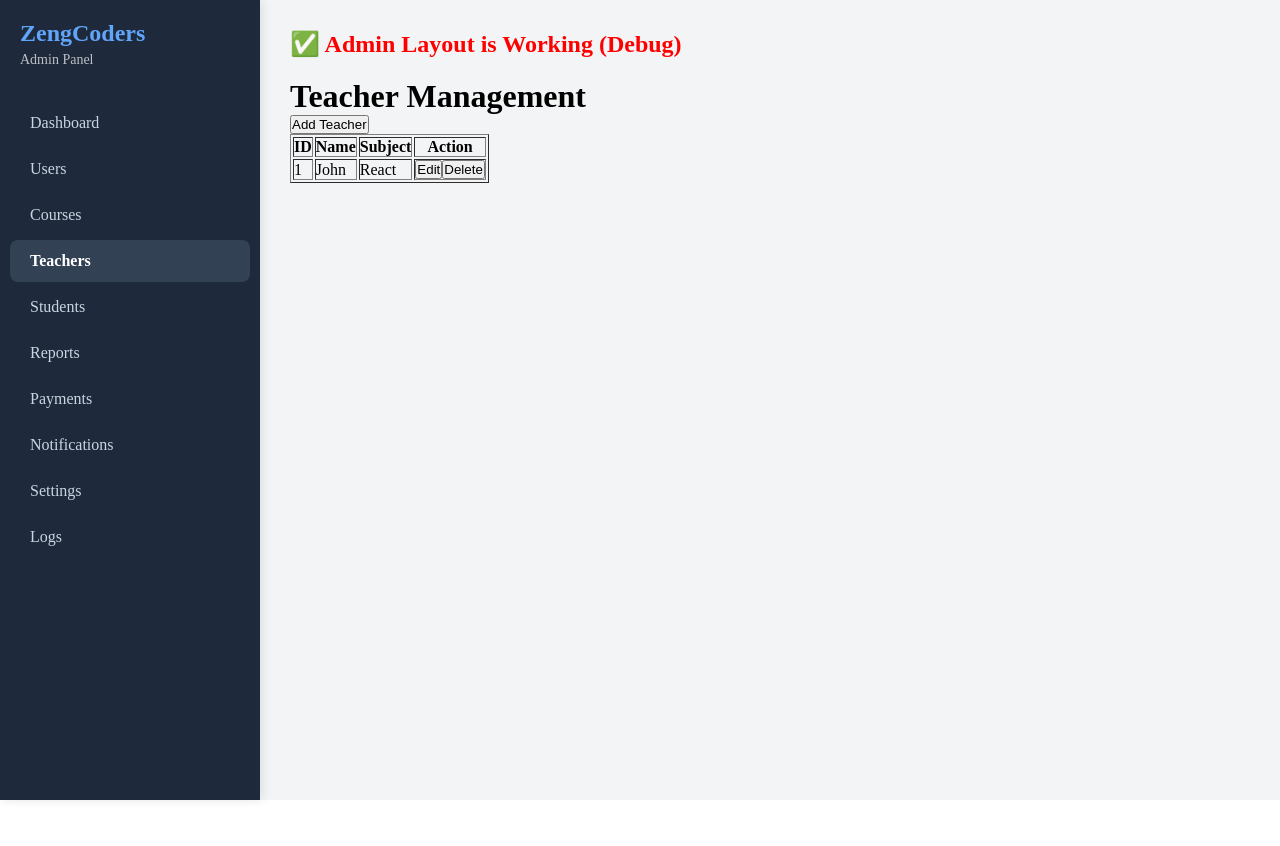
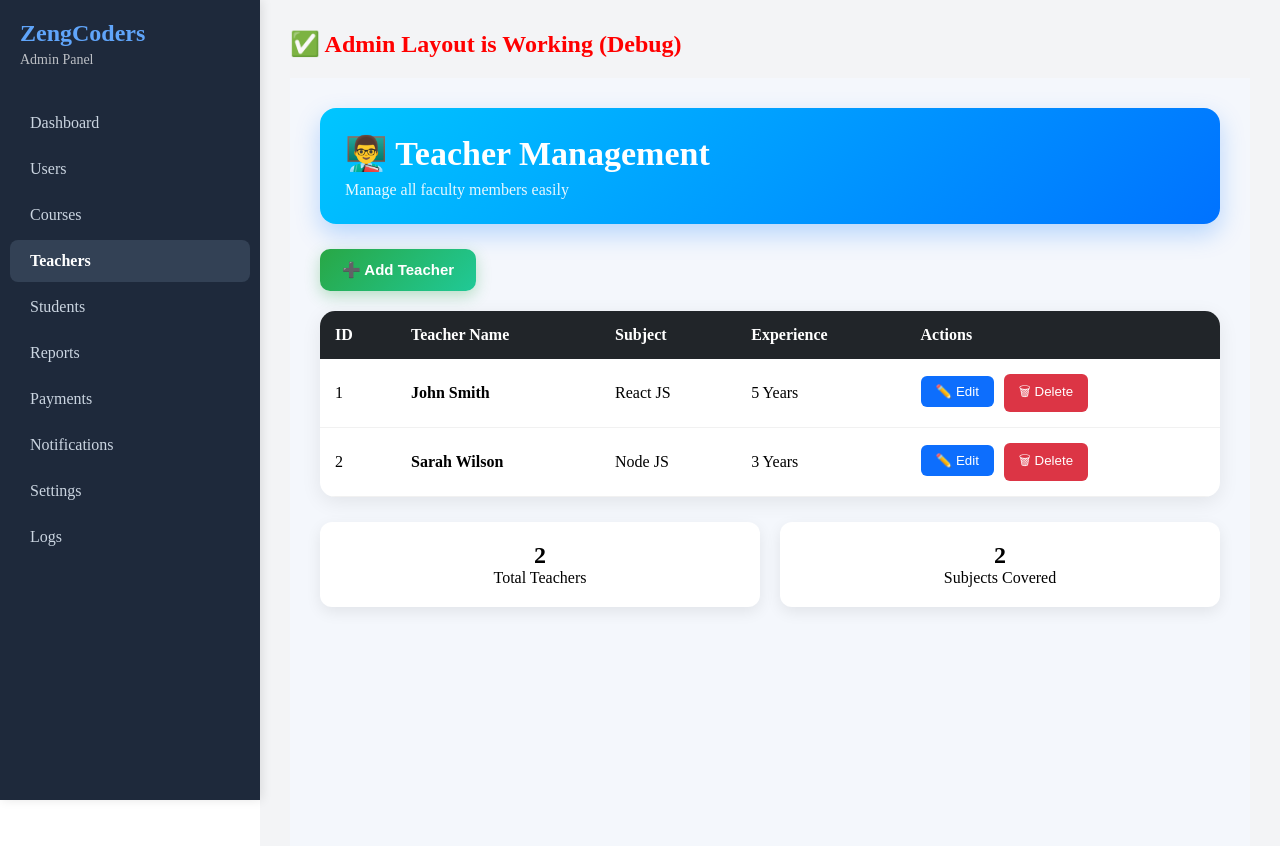
Before and after one commit to tvt1234/zenGcoderhubfrontend, a React (Vite) app: page /admin/teachers in a window 1280 px wide. Shown: the top 846 px of the page. Before the commit the page ends 800 px from the top, so only its background shows below. Built offline with nearby package versions, Linux system fonts and the light colour scheme; sample sign-in values are in the browser's storage.

Commit message:
change in course module

```diff
--- a/src/pages/dashboard/Teachers.jsx
+++ b/src/pages/dashboard/Teachers.jsx
@@ -4,92 +4,444 @@ const Teachers = () => {
   const [teachers, setTeachers] = useState([
     {
       id: 1,
-      name: "John",
-      subject: "React",
+      name: "John Smith",
+      subject: "React JS",
+      experience: "5 Years",
+    },
+    {
+      id: 2,
+      name: "Sarah Wilson",
+      subject: "Node JS",
+      experience: "3 Years",
     },
   ]);
 
-  const addTeacher = () => {
-    const name = prompt("Teacher Name");
+  const [showModal, setShowModal] = useState(false);
+  const [editingTeacher, setEditingTeacher] =
+    useState(null);
 
-    if (!name) return;
+  const [formData, setFormData] = useState({
+    name: "",
+    subject: "",
+    experience: "",
+  });
 
+  const openAddModal = () => {
+    setEditingTeacher(null);
+
+    setFormData({
+      name: "",
+      subject: "",
+      experience: "",
+    });
+
+    setShowModal(true);
+  };
+
+  const openEditModal = (teacher) => {
+    setEditingTeacher(teacher);
+
+    setFormData({
+      name: teacher.name,
+      subject: teacher.subject,
+      experience: teacher.experience,
+    });
+
+    setShowModal(true);
+  };
+
+  const handleSave = () => {
+    if (
+      !formData.name ||
+      !formData.subject ||
+      !formData.experience
+    ) {
+      alert("Please fill all fields");
+      return;
+    }
+
+    if (editingTeacher) {
+      setTeachers(
+        teachers.map((teacher) =>
+          teacher.id === editingTeacher.id
+            ? {
+                ...teacher,
+                ...formData,
+              }
+            : teacher
+        )
+      );
+    } else {
       setTeachers([
         ...teachers,
         {
           id: Date.now(),
-        name,
-        subject: "New Subject",
+          ...formData,
         },
       ]);
-  };
+    }
 
-  const editTeacher = (id) => {
-    const name = prompt("Update Name");
-
-    setTeachers(
-      teachers.map((teacher) =>
-        teacher.id === id
-          ? { ...teacher, name }
-          : teacher
-      )
-    );
+    setShowModal(false);
   };
 
   const deleteTeacher = (id) => {
+    if (window.confirm("Delete this teacher?")) {
       setTeachers(
-      teachers.filter((teacher) => teacher.id !== id)
+        teachers.filter(
+          (teacher) => teacher.id !== id
+        )
       );
+    }
   };
 
   return (
-    <div>
-      <h1>Teacher Management</h1>
+    <div
+      style={{
+        padding: "30px",
+        background: "#f4f7fc",
+        minHeight: "100vh",
+      }}
+    >
+      {/* Header */}
+      <div
+        style={{
+          background:
+            "linear-gradient(135deg,#00c6ff,#0072ff)",
+          color: "#fff",
+          padding: "25px",
+          borderRadius: "16px",
+          marginBottom: "25px",
+          boxShadow:
+            "0 10px 25px rgba(0,114,255,0.25)",
+        }}
+      >
+        <h1
+          style={{
+            margin: 0,
+            fontSize: "34px",
+          }}
+        >
+          👨‍🏫 Teacher Management
+        </h1>
 
-      <button onClick={addTeacher}>
-        Add Teacher
+        <p
+          style={{
+            marginTop: "8px",
+            opacity: 0.9,
+          }}
+        >
+          Manage all faculty members easily
+        </p>
+      </div>
+
+      {/* Add Button */}
+      <div style={{ marginBottom: "20px" }}>
+        <button
+          onClick={openAddModal}
+          style={{
+            background:
+              "linear-gradient(135deg,#28a745,#20c997)",
+            color: "#fff",
+            border: "none",
+            padding: "12px 22px",
+            borderRadius: "10px",
+            cursor: "pointer",
+            fontWeight: "600",
+            fontSize: "15px",
+            boxShadow:
+              "0 5px 15px rgba(40,167,69,0.3)",
+          }}
+        >
+          ➕ Add Teacher
         </button>
+      </div>
 
-      <table border="1" cellPadding="10">
+      {/* Table */}
+      <div
+        style={{
+          background: "#fff",
+          borderRadius: "15px",
+          overflow: "hidden",
+          boxShadow:
+            "0 5px 20px rgba(0,0,0,0.08)",
+        }}
+      >
+        <table
+          style={{
+            width: "100%",
+            borderCollapse: "collapse",
+          }}
+        >
           <thead>
-          <tr>
-            <th>ID</th>
-            <th>Name</th>
-            <th>Subject</th>
-            <th>Action</th>
+            <tr
+              style={{
+                background: "#212529",
+                color: "#fff",
+              }}
+            >
+              <th style={thStyle}>ID</th>
+              <th style={thStyle}>Teacher Name</th>
+              <th style={thStyle}>Subject</th>
+              <th style={thStyle}>Experience</th>
+              <th style={thStyle}>Actions</th>
             </tr>
           </thead>
 
           <tbody>
             {teachers.map((teacher) => (
-            <tr key={teacher.id}>
-              <td>{teacher.id}</td>
-              <td>{teacher.name}</td>
-              <td>{teacher.subject}</td>
+              <tr
+                key={teacher.id}
+                style={{
+                  borderBottom:
+                    "1px solid #f1f1f1",
+                }}
+              >
+                <td style={tdStyle}>
+                  {teacher.id}
+                </td>
 
-              <td>
+                <td style={tdStyle}>
+                  <strong>{teacher.name}</strong>
+                </td>
+
+                <td style={tdStyle}>
+                  {teacher.subject}
+                </td>
+
+                <td style={tdStyle}>
+                  {teacher.experience}
+                </td>
+
+                <td style={tdStyle}>
                   <button
                     onClick={() =>
-                    editTeacher(teacher.id)
+                      openEditModal(teacher)
                     }
+                    style={{
+                      background: "#0d6efd",
+                      color: "#fff",
+                      border: "none",
+                      padding: "8px 15px",
+                      borderRadius: "6px",
+                      marginRight: "10px",
+                      cursor: "pointer",
+                    }}
                   >
-                  Edit
+                    ✏️ Edit
                   </button>
 
                   <button
                     onClick={() =>
                       deleteTeacher(teacher.id)
                     }
+                    style={{
+                      background: "#dc3545",
+                      color: "#fff",
+                      border: "none",
+                      padding: "8px 15px",
+                      borderRadius: "6px",
+                      cursor: "pointer",
+                    }}
                   >
-                  Delete
+                    🗑 Delete
                   </button>
                 </td>
               </tr>
             ))}
+
+            {teachers.length === 0 && (
+              <tr>
+                <td
+                  colSpan="5"
+                  style={{
+                    textAlign: "center",
+                    padding: "30px",
+                    color: "#888",
+                  }}
+                >
+                  No Teachers Found
+                </td>
+              </tr>
+            )}
           </tbody>
         </table>
+      </div>
+
+      {/* Stats */}
+      <div
+        style={{
+          marginTop: "25px",
+          display: "grid",
+          gridTemplateColumns:
+            "repeat(auto-fit,minmax(250px,1fr))",
+          gap: "20px",
+        }}
+      >
+        <div style={cardStyle}>
+          <h2>{teachers.length}</h2>
+          <p>Total Teachers</p>
+        </div>
+
+        <div style={cardStyle}>
+          <h2>
+            {
+              new Set(
+                teachers.map(
+                  (teacher) => teacher.subject
+                )
+              ).size
+            }
+          </h2>
+          <p>Subjects Covered</p>
+        </div>
+      </div>
+
+      {/* Modal */}
+      {showModal && (
+        <div style={overlayStyle}>
+          <div style={modalStyle}>
+            <h2>
+              {editingTeacher
+                ? "✏️ Edit Teacher"
+                : "➕ Add Teacher"}
+            </h2>
+
+            <input
+              type="text"
+              placeholder="Teacher Name"
+              value={formData.name}
+              onChange={(e) =>
+                setFormData({
+                  ...formData,
+                  name: e.target.value,
+                })
+              }
+              style={inputStyle}
+            />
+
+            <input
+              type="text"
+              placeholder="Subject"
+              value={formData.subject}
+              onChange={(e) =>
+                setFormData({
+                  ...formData,
+                  subject: e.target.value,
+                })
+              }
+              style={inputStyle}
+            />
+
+            <input
+              type="text"
+              placeholder="Experience"
+              value={formData.experience}
+              onChange={(e) =>
+                setFormData({
+                  ...formData,
+                  experience: e.target.value,
+                })
+              }
+              style={inputStyle}
+            />
+
+            <div
+              style={{
+                display: "flex",
+                justifyContent: "flex-end",
+                gap: "10px",
+                marginTop: "20px",
+              }}
+            >
+              <button
+                onClick={() =>
+                  setShowModal(false)
+                }
+                style={{
+                  background: "#6c757d",
+                  color: "#fff",
+                  border: "none",
+                  padding: "10px 18px",
+                  borderRadius: "8px",
+                  cursor: "pointer",
+                }}
+              >
+                Cancel
+              </button>
+
+              <button
+                onClick={handleSave}
+                style={{
+                  background:
+                    "linear-gradient(135deg,#00c6ff,#0072ff)",
+                  color: "#fff",
+                  border: "none",
+                  padding: "10px 18px",
+                  borderRadius: "8px",
+                  cursor: "pointer",
+                }}
+              >
+                {editingTeacher
+                  ? "Update"
+                  : "Save"}
+              </button>
+            </div>
+          </div>
+        </div>
+      )}
     </div>
   );
 };
 
+const thStyle = {
+  padding: "15px",
+  textAlign: "left",
+};
+
+const tdStyle = {
+  padding: "15px",
+};
+
+const cardStyle = {
+  background: "#fff",
+  padding: "20px",
+  borderRadius: "12px",
+  textAlign: "center",
+  boxShadow:
+    "0 5px 15px rgba(0,0,0,0.08)",
+};
+
+const overlayStyle = {
+  position: "fixed",
+  top: 0,
+  left: 0,
+  right: 0,
+  bottom: 0,
+  background: "rgba(0,0,0,0.5)",
+  display: "flex",
+  alignItems: "center",
+  justifyContent: "center",
+  zIndex: 1000,
+};
+
+const modalStyle = {
+  background: "#fff",
+  width: "450px",
+  maxWidth: "95%",
+  borderRadius: "15px",
+  padding: "25px",
+  boxShadow:
+    "0 10px 30px rgba(0,0,0,0.2)",
+};
+
+const inputStyle = {
+  width: "100%",
+  padding: "12px",
+  marginTop: "12px",
+  borderRadius: "8px",
+  border: "1px solid #ddd",
+  fontSize: "14px",
+  boxSizing: "border-box",
+};
+
 export default Teachers;
```
Lines whose indentation alone changed are shown as unchanged.
